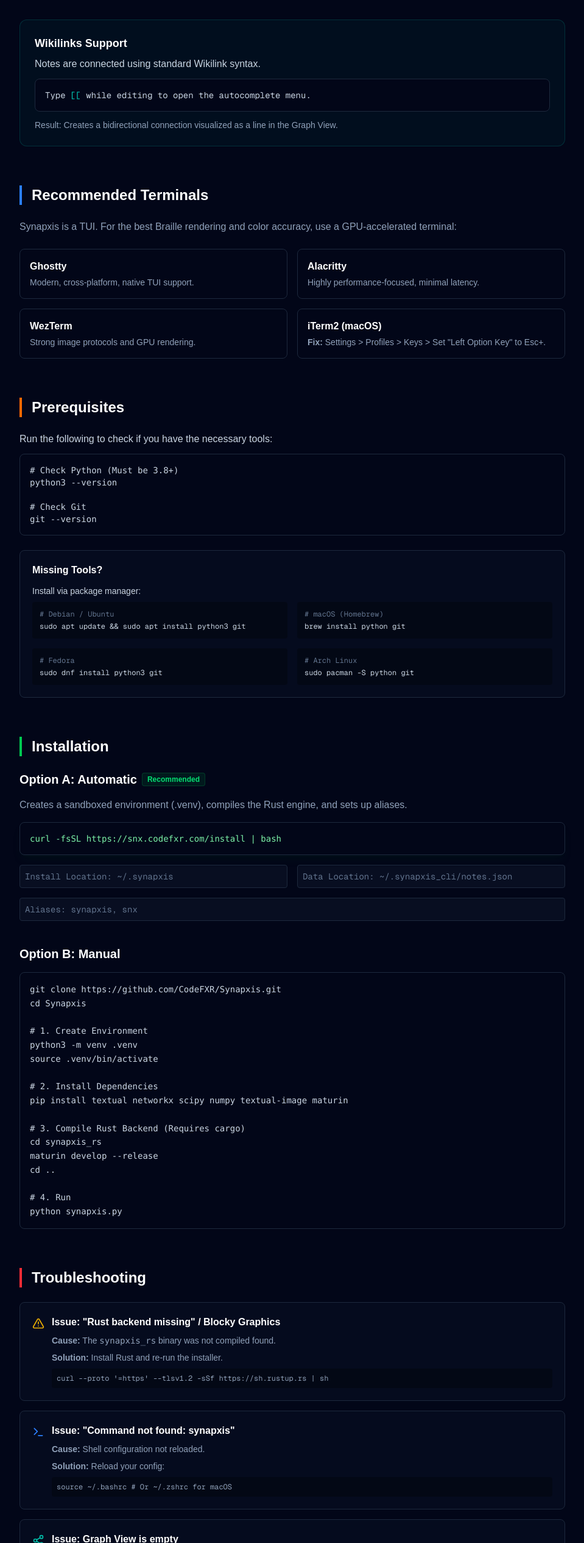
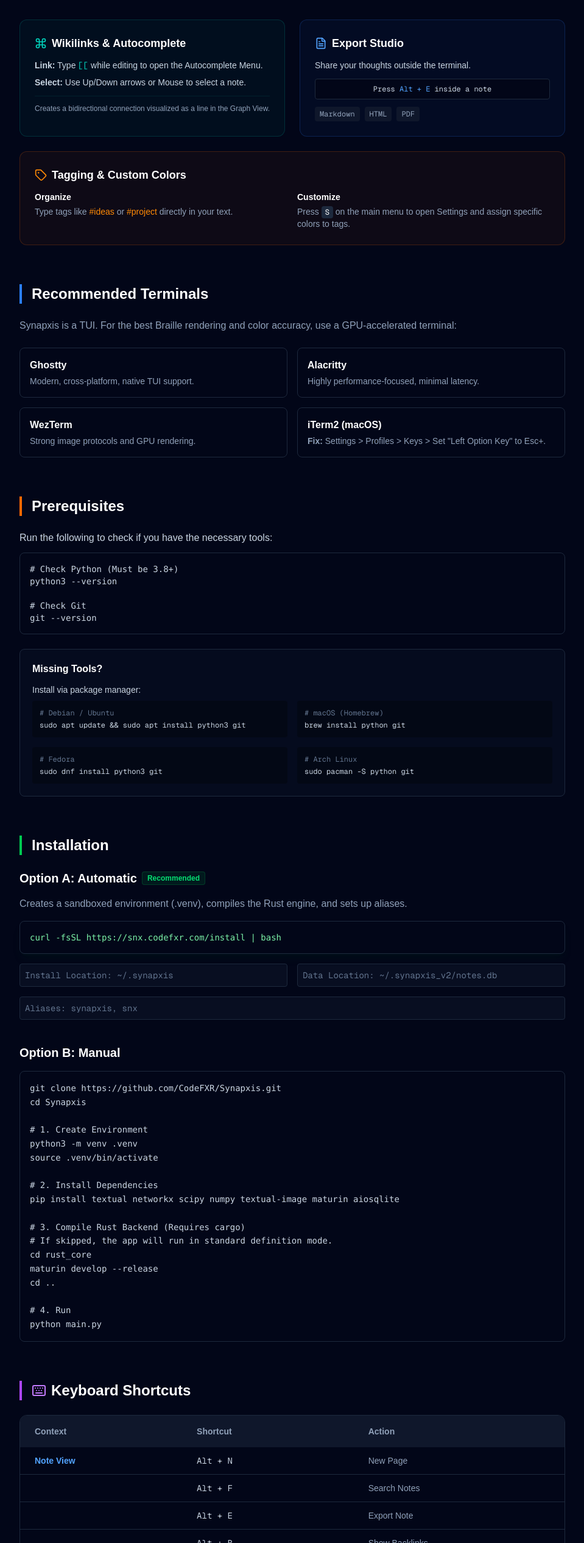
Before and after one commit to CodeFXR/codefxr.github.io, a Next.js app: page /docs/synapxis in a window 1280 px wide. Shown: the part 1056-3586 px from the top of the page at 61% size, without its empty margins (256-1215 px from the left). Built offline with nearby package versions, Linux system fonts and the light colour scheme.

Commit message:
updated snx docs page

```diff
--- a/app/docs/synapxis/page.tsx
+++ b/app/docs/synapxis/page.tsx
@@ -1,4 +1,4 @@
-import { Terminal, Cpu, Share2, AlertTriangle, CheckCircle } from "lucide-react";
+import { Terminal, Cpu, Share2, AlertTriangle, CheckCircle, FileText, Tag, Keyboard, Command } from "lucide-react";
 
 export default function SynapxisDocs() {
   return (
@@ -56,7 +56,7 @@
             </ul>
           </div>
 
-          {/* Interactive Tools */}
+          {/* Interactive Tools Grid */}
           <div className="grid md:grid-cols-2 gap-4">
              <div className="bg-slate-900/30 p-5 rounded-xl border border-slate-800">
                <h4 className="font-bold text-white mb-2">Spotlight Mode</h4>
@@ -76,15 +76,58 @@
              </div>
           </div>
 
+          {/* New Features Row */}
+          <div className="grid md:grid-cols-2 gap-6">
+
             {/* Wikilinks */}
             <div className="bg-teal-500/5 p-6 rounded-xl border border-teal-500/20">
-            <h3 className="text-lg font-bold text-white mb-2">Wikilinks Support</h3>
-            <p className="mb-3">Notes are connected using standard Wikilink syntax.</p>
-            <div className="bg-slate-950 p-4 rounded-lg font-mono text-sm border border-slate-800">
-               Type <span className="text-teal-400">[[</span> while editing to open the autocomplete menu.
+                <h3 className="text-lg font-bold text-white mb-3 flex items-center gap-2">
+                    <Command className="w-5 h-5 text-teal-400" />
+                    Wikilinks & Autocomplete
+                </h3>
+                <ul className="space-y-2 text-sm">
+                    <li><strong>Link:</strong> Type <span className="font-mono text-teal-400">[[</span> while editing to open the Autocomplete Menu.</li>
+                    <li><strong>Select:</strong> Use Up/Down arrows or Mouse to select a note.</li>
+                </ul>
+                <p className="mt-3 text-xs text-slate-400 border-t border-teal-500/10 pt-3">Creates a bidirectional connection visualized as a line in the Graph View.</p>
             </div>
-            <p className="mt-3 text-sm text-slate-400">Result: Creates a bidirectional connection visualized as a line in the Graph View.</p>
+
+            {/* Export Studio */}
+            <div className="bg-blue-500/5 p-6 rounded-xl border border-blue-500/20">
+                <h3 className="text-lg font-bold text-white mb-3 flex items-center gap-2">
+                    <FileText className="w-5 h-5 text-blue-400" />
+                    Export Studio
+                </h3>
+                <p className="text-sm mb-3">Share your thoughts outside the terminal.</p>
+                <div className="bg-slate-950 p-2 rounded border border-slate-800 font-mono text-xs mb-3 text-center">
+                    Press <span className="text-blue-400">Alt + E</span> inside a note
                 </div>
+                <div className="flex gap-2 text-xs font-mono text-slate-400">
+                    <span className="bg-slate-900 px-2 py-1 rounded">Markdown</span>
+                    <span className="bg-slate-900 px-2 py-1 rounded">HTML</span>
+                    <span className="bg-slate-900 px-2 py-1 rounded">PDF</span>
+                </div>
+            </div>
+
+            {/* Tagging */}
+            <div className="bg-orange-500/5 p-6 rounded-xl border border-orange-500/20 md:col-span-2">
+                <h3 className="text-lg font-bold text-white mb-3 flex items-center gap-2">
+                    <Tag className="w-5 h-5 text-orange-400" />
+                    Tagging & Custom Colors
+                </h3>
+                <div className="grid md:grid-cols-2 gap-4 text-sm">
+                    <div>
+                        <strong className="block text-white mb-1">Organize</strong>
+                        <p className="text-slate-400">Type tags like <span className="text-orange-400">#ideas</span> or <span className="text-orange-400">#project</span> directly in your text.</p>
+                    </div>
+                    <div>
+                        <strong className="block text-white mb-1">Customize</strong>
+                        <p className="text-slate-400">Press <kbd className="bg-slate-800 px-1.5 py-0.5 rounded text-white font-mono text-xs">S</kbd> on the main menu to open Settings and assign specific colors to tags.</p>
+                    </div>
+                </div>
+            </div>
+          </div>
+
         </div>
       </section>
 
@@ -124,7 +167,6 @@
         <div className="space-y-6">
           <div>
             <p className="mb-3">Run the following to check if you have the necessary tools:</p>
-            {/* Added max-w constraints for mobile safety */}
             <pre className="bg-slate-950 p-4 rounded-lg font-mono text-sm overflow-x-auto border border-slate-800 max-w-[85vw] md:max-w-none">
               <code className="text-slate-300">
 {`# Check Python (Must be 3.8+)
@@ -171,34 +213,21 @@
             Option A: Automatic <span className="text-xs bg-green-500/10 text-green-400 px-2 py-0.5 rounded border border-green-500/20">Recommended</span>
           </h3>
           <p className="mb-4 text-slate-400">Creates a sandboxed environment (.venv), compiles the Rust engine, and sets up aliases.</p>
-
           <pre className="bg-slate-950 p-4 rounded-lg font-mono text-sm overflow-x-auto border border-slate-800 shadow-lg shadow-green-900/10 max-w-[85vw] md:max-w-none">
             <code className="text-green-300">
               curl -fsSL https://snx.codefxr.com/install | bash
             </code>
           </pre>
-
-            {/* FIXED GRID:
-                1. Changed grid-cols-2 to grid-cols-1 md:grid-cols-2 (Stack on mobile)
-                2. Added 'break-all' to force the long path to wrap
-            */}
           <div className="mt-4 grid grid-cols-1 md:grid-cols-2 gap-4 text-sm text-slate-500 font-mono">
-              <div className="bg-slate-900/50 p-2 rounded border border-slate-800 break-all">
-                Install Location: ~/.synapxis
-              </div>
-              <div className="bg-slate-900/50 p-2 rounded border border-slate-800 break-all">
-                Data Location: ~/.synapxis_cli/notes.json
-              </div>
-              <div className="bg-slate-900/50 p-2 rounded border border-slate-800 md:col-span-2">
-                Aliases: synapxis, snx
-              </div>
+            <div className="bg-slate-900/50 p-2 rounded border border-slate-800 break-all">Install Location: ~/.synapxis</div>
+            <div className="bg-slate-900/50 p-2 rounded border border-slate-800 break-all">Data Location: ~/.synapxis_v2/notes.db</div>
+            <div className="bg-slate-900/50 p-2 rounded border border-slate-800 md:col-span-2">Aliases: synapxis, snx</div>
           </div>
         </div>
 
         {/* Manual */}
         <div>
           <h3 className="text-xl font-semibold text-white mb-4">Option B: Manual</h3>
-          {/* Added max-w constraints for mobile safety */}
           <pre className="bg-slate-950 p-4 rounded-lg font-mono text-sm overflow-x-auto border border-slate-800 leading-relaxed max-w-[85vw] md:max-w-none">
             <code className="text-slate-300">
 {`git clone https://github.com/CodeFXR/Synapxis.git
@@ -209,17 +238,85 @@
 source .venv/bin/activate
 
 # 2. Install Dependencies
-pip install textual networkx scipy numpy textual-image maturin
+pip install textual networkx scipy numpy textual-image maturin aiosqlite
 
 # 3. Compile Rust Backend (Requires cargo)
-cd synapxis_rs
+# If skipped, the app will run in standard definition mode.
+cd rust_core
 maturin develop --release
 cd ..
 
 # 4. Run
-python synapxis.py`}
+python main.py`}
             </code>
           </pre>
+        </div>
+      </section>
+
+      {/* --- SHORTCUTS (NEW) --- */}
+      <section className="mb-16 scroll-mt-24">
+        <h2 className="text-2xl font-bold text-white mb-6 flex items-center gap-2 border-l-4 border-purple-500 pl-4">
+          <Keyboard className="w-6 h-6 text-purple-400" />
+          Keyboard Shortcuts
+        </h2>
+
+        <div className="border border-slate-800 rounded-xl overflow-hidden">
+            <table className="w-full text-left text-sm">
+                <thead className="bg-slate-900 text-slate-400 font-medium">
+                    <tr>
+                        <th className="px-6 py-4">Context</th>
+                        <th className="px-6 py-4">Shortcut</th>
+                        <th className="px-6 py-4">Action</th>
+                    </tr>
+                </thead>
+                <tbody className="divide-y divide-slate-800">
+                    <tr className="bg-slate-950/50">
+                        <td className="px-6 py-3 font-bold text-blue-400">Note View</td>
+                        <td className="px-6 py-3 font-mono text-slate-300">Alt + N</td>
+                        <td className="px-6 py-3 text-slate-400">New Page</td>
+                    </tr>
+                    <tr className="bg-slate-950/50">
+                        <td className="px-6 py-3"></td>
+                        <td className="px-6 py-3 font-mono text-slate-300">Alt + F</td>
+                        <td className="px-6 py-3 text-slate-400">Search Notes</td>
+                    </tr>
+                    <tr className="bg-slate-950/50">
+                        <td className="px-6 py-3"></td>
+                        <td className="px-6 py-3 font-mono text-slate-300">Alt + E</td>
+                        <td className="px-6 py-3 text-slate-400">Export Note</td>
+                    </tr>
+                    <tr className="bg-slate-950/50">
+                        <td className="px-6 py-3"></td>
+                        <td className="px-6 py-3 font-mono text-slate-300">Alt + B</td>
+                        <td className="px-6 py-3 text-slate-400">Show Backlinks</td>
+                    </tr>
+                    <tr className="bg-slate-950/50">
+                        <td className="px-6 py-3"></td>
+                        <td className="px-6 py-3 font-mono text-slate-300">Alt + G</td>
+                        <td className="px-6 py-3 text-slate-400">Switch to Graph</td>
+                    </tr>
+                     <tr className="bg-slate-950/50">
+                        <td className="px-6 py-3"></td>
+                        <td className="px-6 py-3 font-mono text-teal-400">[[</td>
+                        <td className="px-6 py-3 text-slate-400">Link Autocomplete</td>
+                    </tr>
+                    <tr className="bg-slate-900/30 border-t border-slate-800">
+                        <td className="px-6 py-3 font-bold text-orange-400">Graph View</td>
+                        <td className="px-6 py-3 font-mono text-slate-300">F</td>
+                        <td className="px-6 py-3 text-slate-400">Find Node</td>
+                    </tr>
+                     <tr className="bg-slate-900/30">
+                        <td className="px-6 py-3"></td>
+                        <td className="px-6 py-3 font-mono text-slate-300">Mouse Drag</td>
+                        <td className="px-6 py-3 text-slate-400">Pan / Move Node</td>
+                    </tr>
+                     <tr className="bg-slate-900/30">
+                        <td className="px-6 py-3"></td>
+                        <td className="px-6 py-3 font-mono text-slate-300">Scroll</td>
+                        <td className="px-6 py-3 text-slate-400">Zoom In/Out</td>
+                    </tr>
+                </tbody>
+            </table>
         </div>
       </section>
 
@@ -236,7 +333,6 @@
                 <div className="ml-8 text-sm text-slate-400">
                     <p className="mb-2"><strong>Cause:</strong> The <code>synapxis_rs</code> binary was not compiled found.</p>
                     <p className="mb-2"><strong>Solution:</strong> Install Rust and re-run the installer.</p>
-                    {/* Added break-all to ensure URL wraps if needed */}
                     <code className="block bg-black/30 p-2 rounded font-mono text-xs break-all">curl --proto '=https' --tlsv1.2 -sSf https://sh.rustup.rs | sh</code>
                 </div>
             </div>
@@ -269,7 +365,7 @@
                 <div className="grid md:grid-cols-2 gap-4 font-mono text-xs">
                     <div>
                         <p className="text-slate-500 mb-1"># Reset Data (Deletes Notes)</p>
-                        <code className="bg-slate-950 p-2 rounded block">rm -rf ~/.synapxis_cli</code>
+                        <code className="bg-slate-950 p-2 rounded block">rm -rf ~/.synapxis_v2</code>
                     </div>
                     <div>
                         <p className="text-slate-500 mb-1"># Uninstall App</p>
```
Lines whose indentation alone changed are shown as unchanged.
